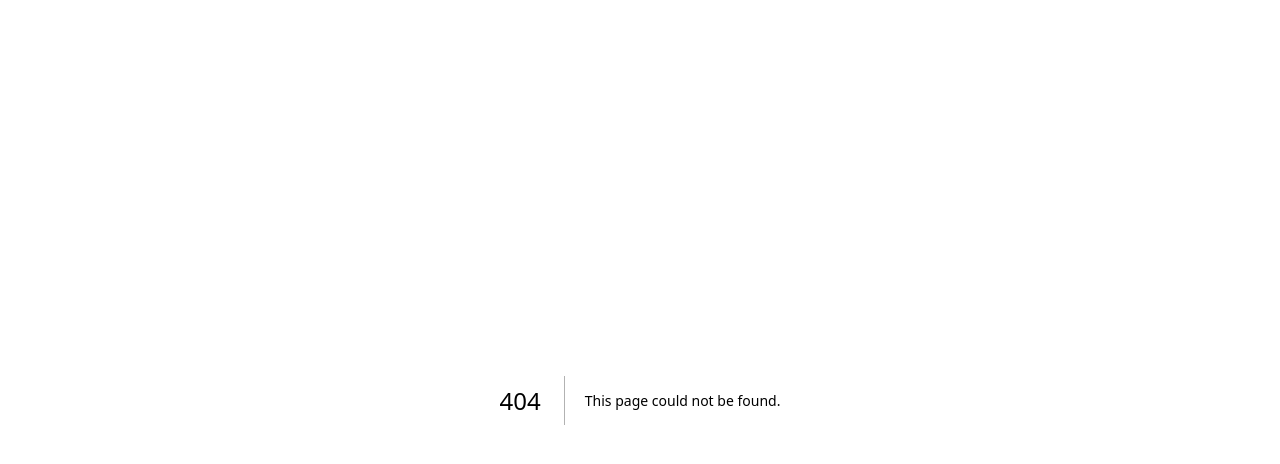
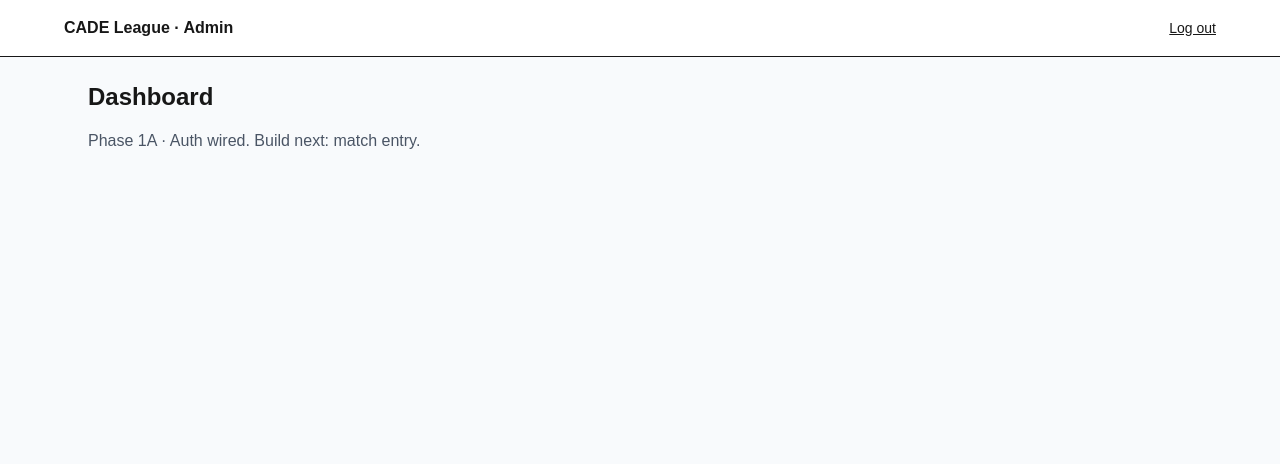
Before and after one commit to Layott/cade-league-platform, a Next.js app in the folder apps/web/: page /admin in a window 1280 px wide. Before the commit this address had no page. Shown: the top 464 px of the page. Built offline with nearby package versions, Linux system fonts and the light colour scheme.

Commit message:
feat(web): /admin shell layout + landing page

```diff
--- /dev/null
+++ b/apps/web/src/app/admin/layout.tsx
@@ -0,0 +1,19 @@
+import { ReactNode } from "react";
+
+export default function AdminLayout({ children }: { children: ReactNode }) {
+  return (
+    <div className="min-h-screen bg-slate-50">
+      <header className="border-b bg-white px-6 py-4">
+        <div className="max-w-6xl mx-auto flex items-center justify-between">
+          <h1 className="font-semibold">CADE League · Admin</h1>
+          <form action="/logout" method="post">
+            <button className="text-sm underline" type="submit">
+              Log out
+            </button>
+          </form>
+        </div>
+      </header>
+      <main className="max-w-6xl mx-auto p-6">{children}</main>
+    </div>
+  );
+}
--- /dev/null
+++ b/apps/web/src/app/admin/page.tsx
@@ -0,0 +1,8 @@
+export default function AdminHome() {
+  return (
+    <div className="space-y-4" data-testid="admin-home">
+      <h2 className="text-2xl font-bold">Dashboard</h2>
+      <p className="text-gray-600">Phase 1A · Auth wired. Build next: match entry.</p>
+    </div>
+  );
+}
```
